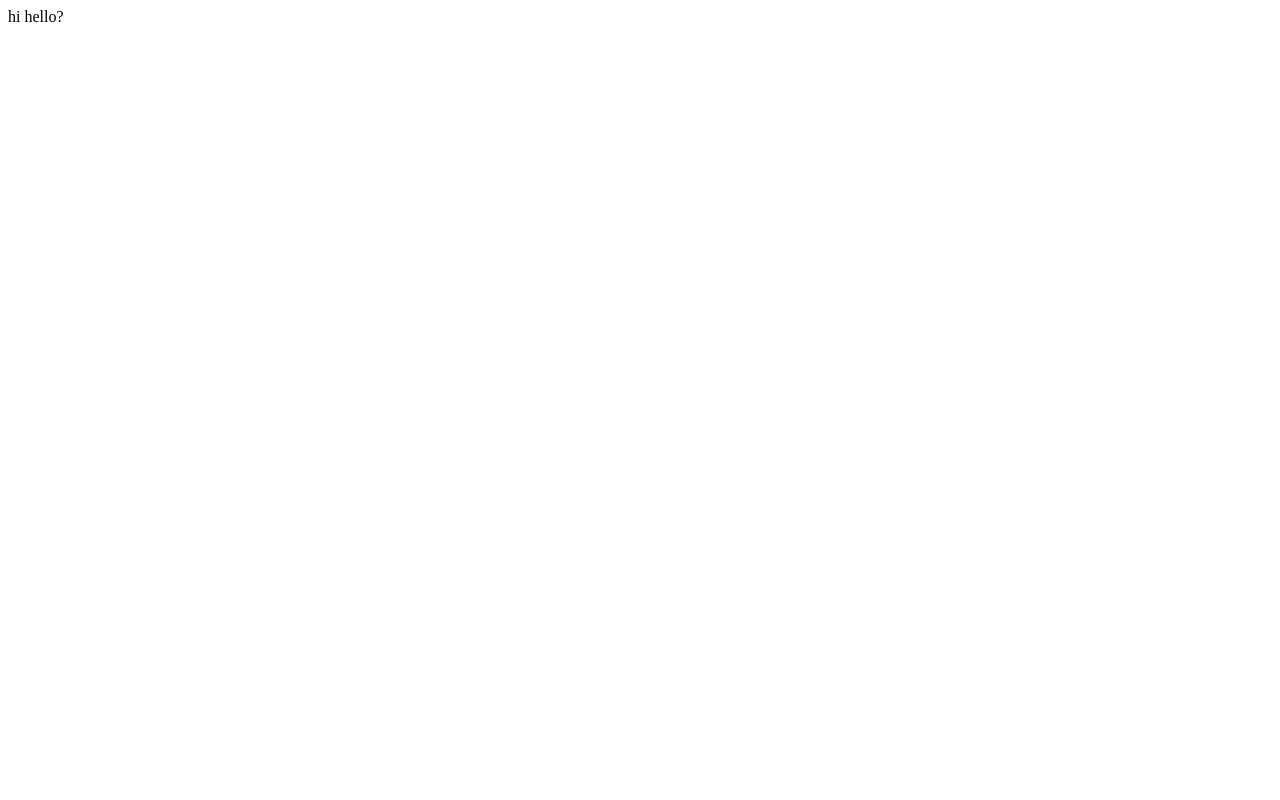
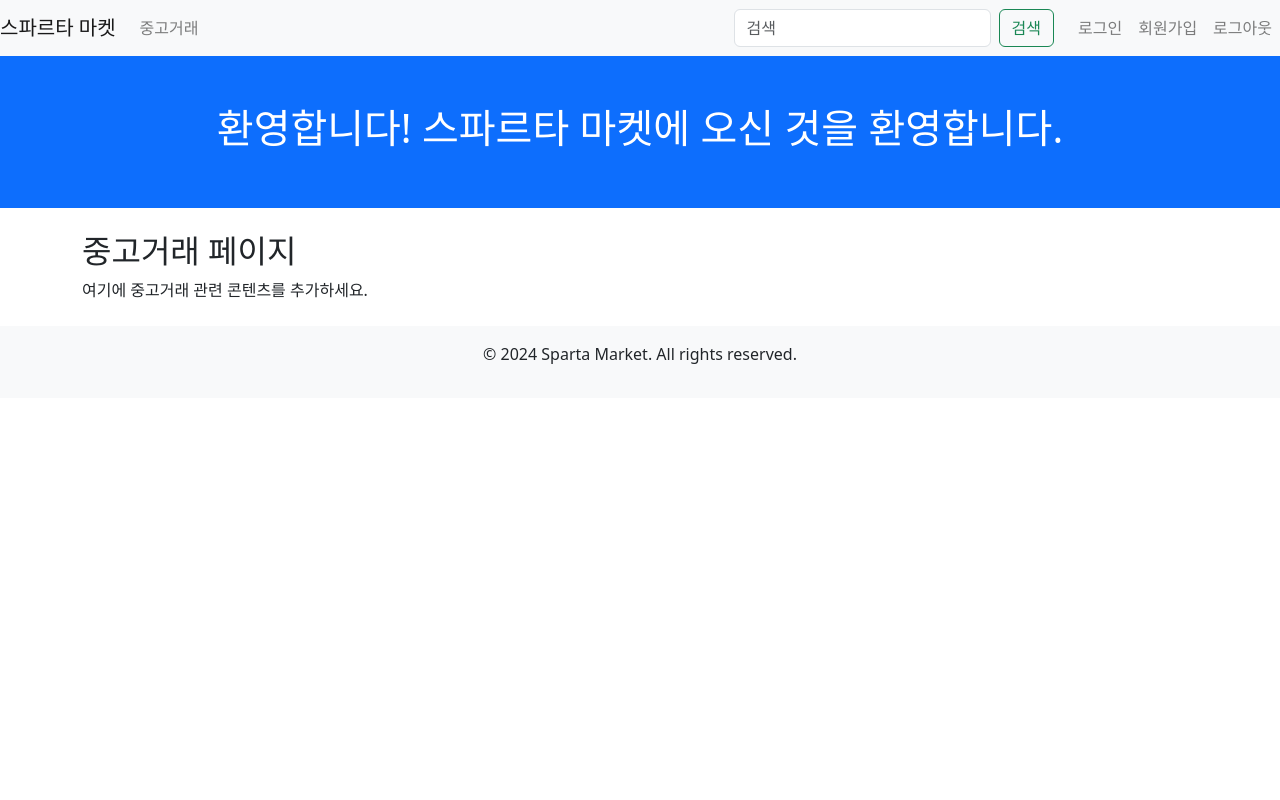
Before and after one commit to kimwoolina/Sparta_market, a Django app: page /index/ in a window 1280 px wide. Before the commit the page is almost empty. Run offline with Django 4.2, Linux system fonts and the light colour scheme; some libraries are stand-ins or nearby versions.

Commit message:
add base.html css code

```diff
--- /dev/null
+++ b/spartamarket/products/static/products/css/style.css
@@ -0,0 +1,12 @@
+/* static/css/style.css */
+.navbar {
+    padding-left: 15px;
+    padding-right: 15px;
+}
+
+@media (min-width: 992px) {
+    .navbar {
+        padding-left: 30px;
+        padding-right: 30px;
+    }
+}
--- a/spartamarket/products/templates/products/index.html
+++ b/spartamarket/products/templates/products/index.html
@@ -1 +1,7 @@
-hi hello?
+{% extends 'base.html' %}
+{% load static %}
+
+{% block content %}
+    <h2>중고거래 페이지</h2>
+    <p>여기에 중고거래 관련 콘텐츠를 추가하세요.</p>
+{% endblock %}
--- /dev/null
+++ b/spartamarket/requirements.txt
@@ -0,0 +1,4 @@
+asgiref==3.8.1
+Django==4.2
+pillow==10.4.0
+sqlparse==0.5.1
--- a/spartamarket/spartamarket/urls.py
+++ b/spartamarket/spartamarket/urls.py
@@ -16,6 +16,8 @@
 """
 from django.contrib import admin
 from django.urls import path
+from django.conf import settings
+from django.conf.urls.static import static
 
 from products import views
 
@@ -24,3 +26,6 @@
     path('admin/', admin.site.urls),
     path("index/", views.index, name="index"),
 ]
+
+if settings.DEBUG:
+    urlpatterns += static(settings.STATIC_URL, document_root=settings.STATIC_ROOT)
--- a/spartamarket/templates/base.html
+++ b/spartamarket/templates/base.html
@@ -0,0 +1,68 @@
+{% load static %}
+
+<!DOCTYPE html>
+<html lang="en">
+
+<head>
+    <meta charset="UTF-8">
+    <meta name="viewport" content="width=device-width, initial-scale=1.0">
+    <title>Sparta Market</title>
+    <!-- Static CSS -->
+    <link rel="stylesheet" href="{% static 'products/css/style.css' %}">
+    <!-- Bootstrap CSS -->
+    <link href="https://stackpath.bootstrapcdn.com/bootstrap/4.5.2/css/bootstrap.min.css" rel="stylesheet">
+</head>
+
+<body>
+    <!-- Navigation Bar -->
+    <nav class="navbar navbar-expand-lg navbar-light bg-light">
+        <a class="navbar-brand" href="#">스파르타 마켓</a>
+        <button class="navbar-toggler" type="button" data-toggle="collapse" data-target="#navbarNav" aria-controls="navbarNav" aria-expanded="false" aria-label="Toggle navigation">
+            <span class="navbar-toggler-icon"></span>
+        </button>
+        <div class="collapse navbar-collapse" id="navbarNav">
+            <ul class="navbar-nav mr-auto">
+                <li class="nav-item">
+                    <a class="nav-link" href="#">중고거래</a>
+                </li>
+            </ul>
+            <form class="form-inline my-2 my-lg-0">
+                <input class="form-control mr-sm-2" type="search" placeholder="검색" aria-label="Search">
+                <button class="btn btn-outline-success my-2 my-sm-0" type="submit">검색</button>
+            </form>
+            <ul class="navbar-nav ml-3">
+                <li class="nav-item">
+                    <a class="nav-link" href="#">로그인</a>
+                </li>
+                <li class="nav-item">
+                    <a class="nav-link" href="#">회원가입</a>
+                </li>
+                <li class="nav-item">
+                    <a class="nav-link" href="#">로그아웃</a>
+                </li>
+            </ul>
+        </div>
+    </nav>
+
+    <!-- Header -->
+    <header class="bg-primary text-white text-center py-5">
+        <h1>환영합니다! 스파르타 마켓에 오신 것을 환영합니다.</h1>
+    </header>
+
+    <!-- Main Content -->
+    <main class="container my-4">
+        {% block content %}
+        <!-- 페이지 콘텐츠가 여기에 삽입됩니다 -->
+        {% endblock %}
+    </main>
+
+    <!-- Footer -->
+    <footer class="bg-light text-center py-3">
+        <p>&copy; 2024 Sparta Market. All rights reserved.</p>
+    </footer>
+
+    <!-- Bootstrap JS and dependencies -->
+    <link href="https://cdn.jsdelivr.net/npm/bootstrap@5.3.3/dist/css/bootstrap.min.css" rel="stylesheet" integrity="sha384-QWTKZyjpPEjISv5WaRU9OFeRpok6YctnYmDr5pNlyT2bRjXh0JMhjY6hW+ALEwIH" crossorigin="anonymous">
+    <script src="https://cdn.jsdelivr.net/npm/bootstrap@5.3.3/dist/js/bootstrap.bundle.min.js" integrity="sha384-YvpcrYf0tY3lHB60NNkmXc5s9fDVZLESaAA55NDzOxhy9GkcIdslK1eN7N6jIeHz" crossorigin="anonymous"></script>
+</body>
+</html>
```
Also changed, not shown: spartamarket/spartamarket/settings.py (+8 -0 lines).
